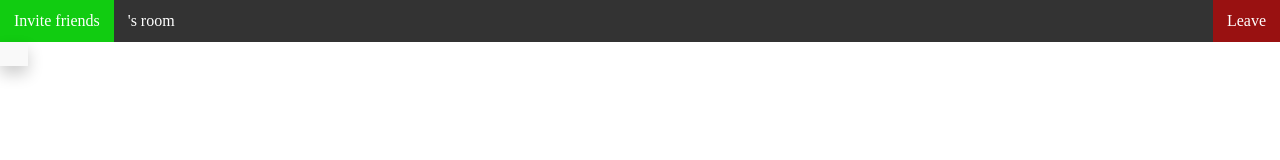
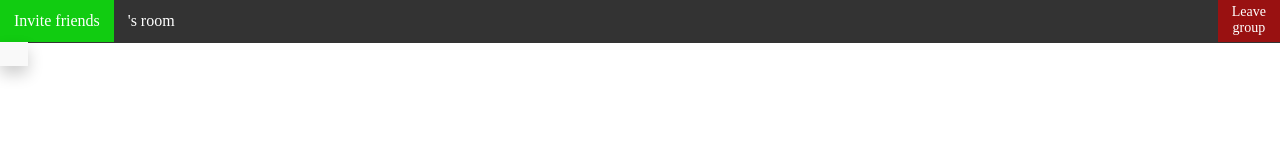
Before and after one commit to beeramid-io/Beeramid.io, a website: page client/navbar-top.html in a window 1280 px wide. Drawn offline with Linux system fonts and the light colour scheme; files that its build step writes are made by us from their sources.

Commit message:
navbar twolines

```diff
--- a/client/navbar-top.html
+++ b/client/navbar-top.html
@@ -17,10 +17,10 @@
     </div>
   </li>
 
-  <li id="leaveRoom" class="right red">
-    <a href="leaveRoom">
-      Leave
-    </a>
+  <li id="leaveRoom" class="right red clickable">
+    <div class="twoLines">
+      Leave<br>group
+    </div>
   </li>
 
 </ul>
--- a/files/css/navbar-top.css
+++ b/files/css/navbar-top.css
@@ -6,6 +6,8 @@ ul.topnav {
   padding: 0;
   overflow: hidden;
   background-color: #333;
+  font-size: 16px;
+  height: 43px;
 }
 
 ul.topnav li {float: left;}
@@ -32,6 +34,12 @@ ul.topnav li.orange.clickable:hover:not(.active) {background-color: #e71;}
 
 ul.topnav li.clickable { cursor: pointer; }
 
+ul.topnav li div.twoLines {
+  padding-top: 4px;
+  padding-bottom: 6px;
+  font-size: 14px;
+}
+
 ul.topnav .dropdown-content {
   display: none !important;
   color: black !important;
```
